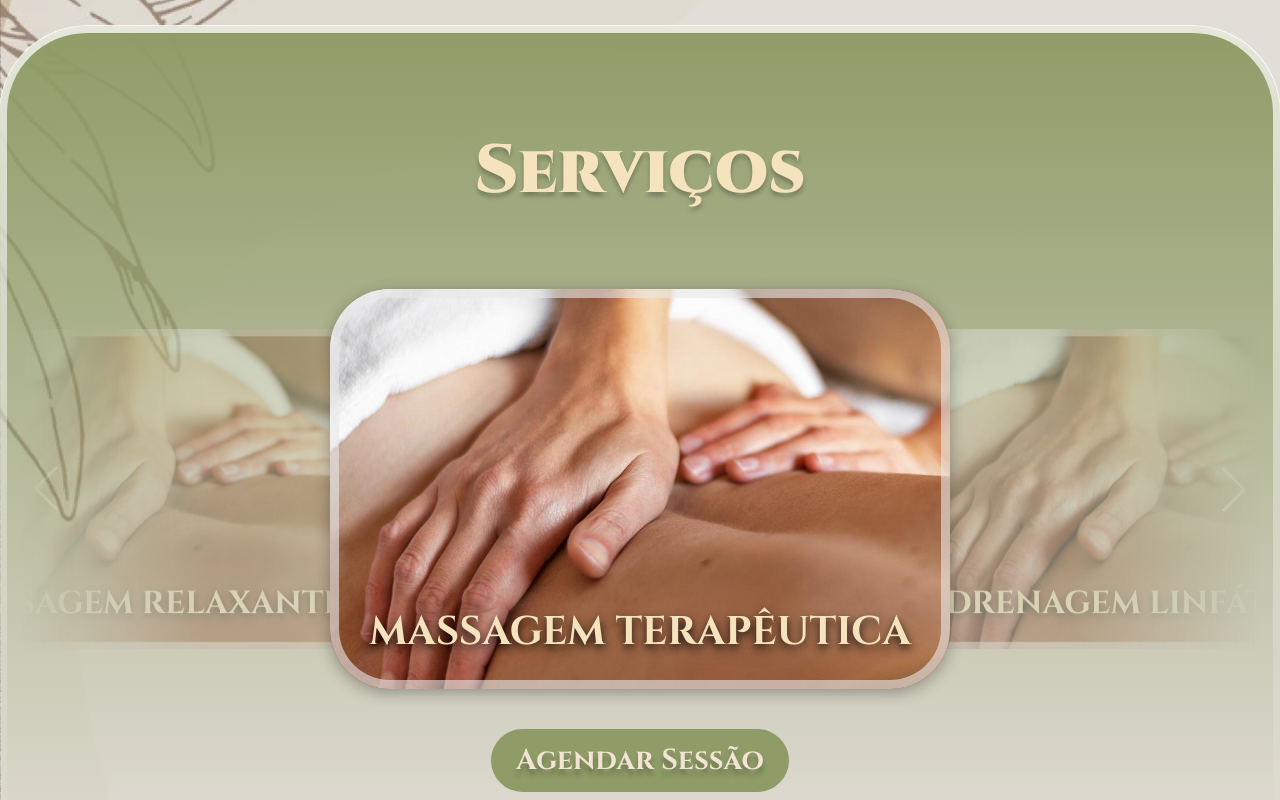
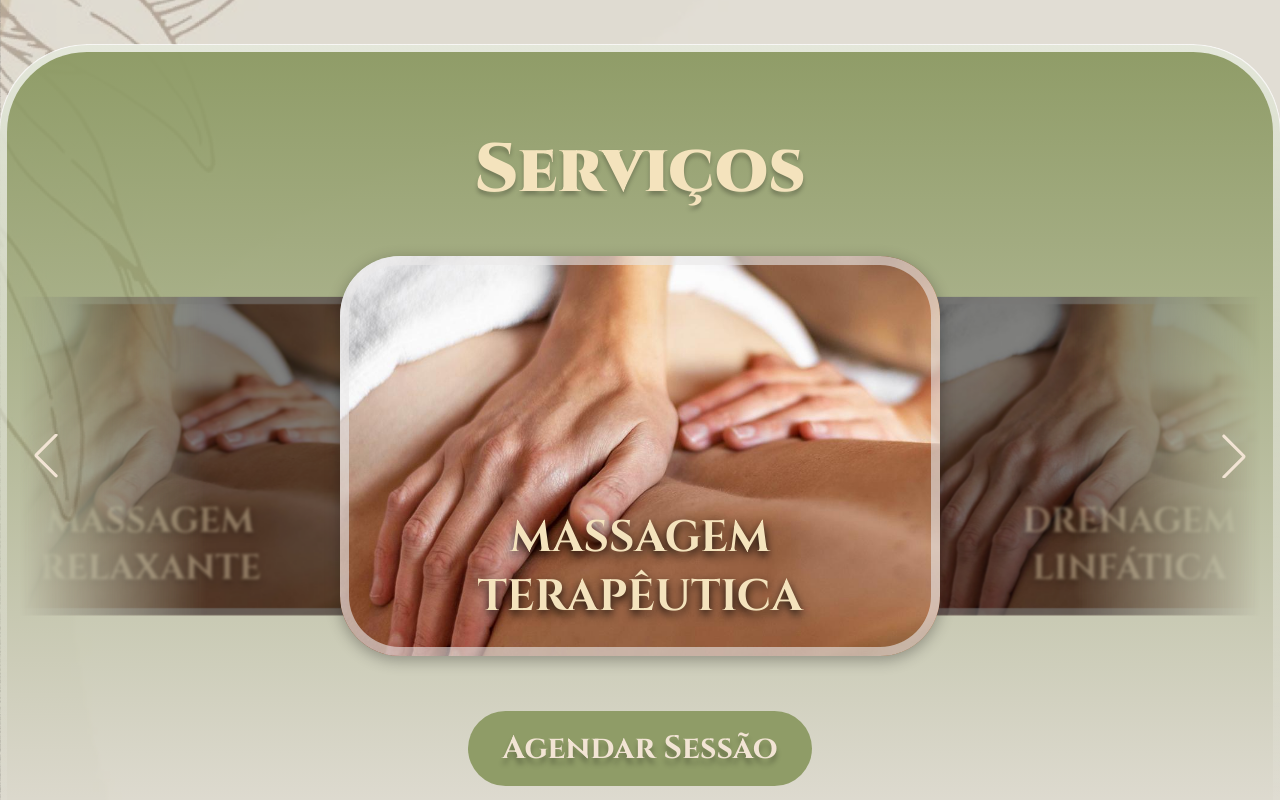
Before and after one commit to SAPI-Unesp/Projeto-Site-CasaMassagem, a React (Vite) app: page / in a window 1280 px wide. Shown: the part 2800-3600 px from the top of the page. Built offline with nearby package versions, Linux system fonts and the light colour scheme.

Commit message:
alterações no carrossel e botoes

```diff
--- a/src/components/Button/Button.styles.ts
+++ b/src/components/Button/Button.styles.ts
@@ -1,37 +1,51 @@
 import styled from "styled-components"
 
-export const StyledButton = styled.button`
+type ButtonSize = "sm" | "md" | "lg"
+
+const sizeStyles = {
+  sm: `
+    padding: 8px 16px;
+    font-size: 1.4rem;
+  `,
+  md: `
+    padding: 12px 25px;
+    font-size: 1.8rem;
+  `,
+  lg: `
+    padding: 14px 32px;
+    font-size: 2rem;
+  `,
+}
+
+export const StyledButton = styled.button<{ $size: ButtonSize; $fullWidth?: boolean }>`
   background-color: #8F9C67;
-  border: none;
+   border: 2px solid transparent;
   border-radius: 63px;
-  padding: 12px 25px;
 
-  color: ${({theme}) => theme.colors.branco1};
-  font-family: ${({theme}) => theme.fontsStyles.Cinzel};
-  font-size: 1.8rem;
+  color: ${({ theme }) => theme.colors.branco1};
+  font-family: ${({ theme }) => theme.fontsStyles.Cinzel};
   font-weight: bold;
   text-shadow: 0px 6px 5px rgba(0, 0, 0, 0.25);
 
+  width: ${({ $fullWidth }) => ($fullWidth ? "100%" : "auto")};
 
   cursor: pointer;
-  transition: all 0.2s ease-in-out;
-`;
+  transition: transform 0.25s cubic-bezier(0.34, 1.56, 0.64, 1);
 
-// import styled from "styled-components";
+  &:hover {
+    transform: scale(1.03);
+  }
 
-// export const Button = styled.button`
-//   background-color: #8F9C67;
-//   color: #fff;
-//   border: 4px solid rgba(0, 0, 0, 0.08); /* Stroke 8% inside */
-//   border-radius: 49px; /* Corner Radius 49 */
+  &:active {
+    border: 2px solid ${({ theme }) => theme.colors?.marrom1};
+    transform: scale(0.99);
+  }
 
-//   padding: 12px 25px;
-//   font-size: 1em;
-//   font-weight: bold;
-//   text-transform: uppercase;
-//   cursor: pointer;
+  &:focus-visible {
+    outline: none;
+    border: 2px solid ${({ theme }) => theme.colors?.marrom1};
+    transform: scale(1.03);
+  }
 
-//   box-shadow: 0 4px 8px rgba(0, 0, 0, 0.2);
-//   transition: all 0.2s ease-in-out;
-//   align-self: center;
-// `;
+  ${({ $size }) => sizeStyles[$size]}
+`
--- a/src/components/Button/Button.tsx
+++ b/src/components/Button/Button.tsx
@@ -1,10 +1,16 @@
-import { StyledButton } from "./Button.styles";
+import { StyledButton } from "./Button.styles"
 
 interface ButtonProps {
   children: React.ReactNode;
   onClick?: () => void;
+  size?: "sm" | "md" | "lg";
+  fullWidth?: boolean;
 }
 
-export function Button({ children, onClick }: ButtonProps) {
-  return <StyledButton onClick={onClick}>{children}</StyledButton>;
+export function Button({ children, onClick, size = "md", fullWidth = false }: ButtonProps) {
+  return (
+    <StyledButton onClick={onClick} $size={size} $fullWidth={fullWidth}>
+      {children}
+    </StyledButton>
+  )
 }
--- a/src/components/Carousel/Carousel.styles.ts
+++ b/src/components/Carousel/Carousel.styles.ts
@@ -1,5 +1,10 @@
 import styled from "styled-components";
 import { Swiper } from "swiper/react";
+
+export const Wrapper = styled.div`
+  position: relative;
+  width: 100%;
+`;
 
 export const SwiperContainer = styled(Swiper)`
   width: 100%;
@@ -21,16 +26,35 @@ export const SwiperContainer = styled(Swiper)`
       );
 
   .swiper-slide {
-    width: 50% !important;
+    /* width: 50% !important; */
+    width: 600px; //props aqui
     height: 400px;
-    opacity: 0.4;
+    border-radius: 60px;
+    opacity: 0.95;
     transition: all 0.5s ease-in-out;
     transform: scale(0.8);
     display: flex;
     align-items: center;
     justify-content: center;
     position: relative;
+    white-space: pre-line;
   }
+
+//mais fidedigno ao figma
+  .swiper-slide::after {
+  content: "";
+    position: absolute;
+    inset: 0;
+    background: rgba(0, 0, 0, 0.5);
+    transition: all 0.5s ease;
+    border-radius: inherit;
+    z-index: 5;
+  }
+
+  .swiper-slide-active::after {
+    background: rgba(0, 0, 0, 0);
+  }
+// -----
 
   .swiper-slide-active {
     opacity: 1;
@@ -46,9 +70,15 @@ export const SwiperContainer = styled(Swiper)`
     overflow: hidden;
   }
 
-  .swiper-button-next, .swiper-button-prev {
-    color: ${({ theme }) => theme.colors.branco1};
-    z-index: 100;
+  .swiper-slide h3 {
+    opacity: 0.4;
+    transition: all 0.5s ease;
+    filter: blur(2px);
+  }
+
+  .swiper-slide-active h3 {
+    opacity: 1;
+    filter: none;
   }
 `;
 
@@ -62,8 +92,32 @@ export const SlideCaption = styled.h3`
   color: ${({ theme }) => theme.colors.branco2};
   font-family: ${({ theme }) => theme.fontsStyles.Cinzel};
   font-weight: ${({ theme }) => theme.fontWeights.bold};
-  font-size: 2.5rem;
+  font-size: 2.75rem;
   text-transform: uppercase;
   text-shadow: 0px 4px 10px rgba(0, 0, 0, 0.9);
   pointer-events: none;
 `;
+
+export const NavContainer = styled.div`
+  position: absolute;
+  inset: 0;
+  z-index: 1000;
+
+  pointer-events: none;
+
+  .swiper-button-next,
+  .swiper-button-prev {
+    font-size: 30px;
+    pointer-events: all;
+    color: ${({ theme }) => theme.colors.branco1};
+    font-weight: bold;
+
+    transition: transform 0.25s cubic-bezier(0.34, 1.56, 0.64, 1);
+  }
+
+  .swiper-button-next:hover,
+  .swiper-button-prev:hover {
+    transform: scale(1.12);
+    filter: brightness(1.2);
+  }
+`;
--- a/src/components/Carousel/Carousel.tsx
+++ b/src/components/Carousel/Carousel.tsx
@@ -17,15 +17,22 @@ interface CarouselProps {
 }
 
 export function Carousel({ items, borderRadius = "40px" }: CarouselProps) {
+
   return (
+    <S.Wrapper>
       <S.SwiperContainer
         modules={[EffectCoverflow, Navigation]}
+        navigation={{
+          nextEl: ".custom-next",
+          prevEl: ".custom-prev",
+        }}
         effect="coverflow"
         grabCursor={true}
         centeredSlides={true}
         slidesPerView={'auto'}
         loop={true}
         loopAdditionalSlides={3}
+        spaceBetween={15}
         coverflowEffect={{
           rotate: 0,
           stretch: 0,
@@ -33,7 +40,6 @@ export function Carousel({ items, borderRadius = "40px" }: CarouselProps) {
           modifier: 1,
           slideShadows: false,
         }}
-      navigation={true}
       >
         {items.map((item, index) => (
           <SwiperSlide key={index}>
@@ -43,9 +49,20 @@ export function Carousel({ items, borderRadius = "40px" }: CarouselProps) {
               borderRadius={borderRadius}
               height="100%"
             />
-          {item.title && <S.SlideCaption>{item.title}</S.SlideCaption>}
+            {item.title && (
+              <S.SlideCaption>
+                {item.title.split(" ").slice(0, 2).join(" ")}
+                <br />
+                {item.title.split(" ").slice(2).join(" ")}
+              </S.SlideCaption>
+            )}
           </SwiperSlide>
         ))}
       </S.SwiperContainer>
+      <S.NavContainer>
+        <div className="swiper-button-prev custom-prev" />
+        <div className="swiper-button-next custom-next" />
+      </S.NavContainer>
+    </S.Wrapper>
   );
 }
--- a/src/pages/Home/Home.styles.ts
+++ b/src/pages/Home/Home.styles.ts
@@ -1,5 +1,4 @@
 import styled from 'styled-components';
-
 
 export const HomeContainer = styled.main`
   display: flex;
@@ -7,5 +6,5 @@ export const HomeContainer = styled.main`
   align-items: center;
   width: 100%;
   min-height: 100vh;
-  background-color: rgba(225, 221, 212, 0.2);
+  background-color: rgba(225, 221, 212, 0.5);
 `;
--- a/src/pages/Home/Sections/Project/Project.tsx
+++ b/src/pages/Home/Sections/Project/Project.tsx
@@ -39,7 +39,7 @@ export function ProjectSection() {
           </p>
         </TextWrapper>
 
-        <Button onClick={handleClick}>Saiba mais</Button>
+        <Button size='md' onClick={handleClick}>Saiba mais</Button>
       </ContentContainer>
 
 
--- a/src/pages/Home/Sections/Services/Services.styles.ts
+++ b/src/pages/Home/Sections/Services/Services.styles.ts
@@ -2,12 +2,13 @@ import styled from "styled-components";
 
 export const SectionContainer = styled.section`
 width: 100%;
-padding: 100px 20px;
+padding: 80px 20px;
 display: flex;
 flex-direction: column;
 align-items: center;
 box-sizing: border-box;
 position: relative;
+margin-top: 15px;
 
 background: linear-gradient(
     360deg,
@@ -44,13 +45,16 @@ background: linear-gradient(
 
   border-radius: 88px 88px 0 0;
 
+  & > button{
+    margin-top: 15px;
+  }
 `;
 
 export const SectionTitle = styled.h2`
   font-size: ${({ theme }) => theme.fontSizes.Title1};
   font-family: ${({ theme }) => theme.fontsStyles.Cinzel};
   color: ${({ theme }) => theme.colors.branco2};
-  margin-bottom: ${({ theme }) => theme.spacing.xl};
+  /* margin-bottom: ${({ theme }) => theme.spacing.s}; */
   font-weight: ${({ theme }) => theme.fontWeights.black};
   text-shadow: 0px 4px 4px rgba(0, 0, 0, 0.25);
 `;
--- a/src/pages/Home/Sections/Services/Services.tsx
+++ b/src/pages/Home/Sections/Services/Services.tsx
@@ -2,19 +2,33 @@ import { SectionContainer, SectionTitle } from "./Services.styles";
 import { Button } from "../../../../components/Button/Button";
 import { Carousel } from "../../../../components/Carousel/Carousel";
 import TesteImg from "../../../../assets/template.jpg"
+import { useNavigate } from "react-router-dom";
+
 
 export function ServicesSection(){
 
+    const navigate = useNavigate();
+
+    function handleClick() {
+        navigate("/servicos");
+        window.scrollTo(0, 0);
+    }
+
     const meusServicos = [
-        { src: TesteImg, title: "Massagem Terapêutica" },
-        { src: TesteImg, title: "Drenagem Linfática" },
-        { src: TesteImg, title: "Massagem Relaxante" },
-        { src: TesteImg, title: "Massagem Terapêutica" },
-        { src: TesteImg, title: "Drenagem Linfática" },
-        { src: TesteImg, title: "Massagem Relaxante" },
-        { src: TesteImg, title: "Massagem Terapêutica" },
-        { src: TesteImg, title: "Drenagem Linfática" },
-        { src: TesteImg, title: "Massagem Relaxante" },
+        { src: TesteImg, title: "Massagem\nTerapêutica" },
+        { src: TesteImg, title: "Drenagem\nLinfática" },
+        { src: TesteImg, title: "Massagem\nRelaxante" },
+        { src: TesteImg, title: "Massagem\nTerapêutica" },
+        { src: TesteImg, title: "Drenagem\nLinfática" },
+        { src: TesteImg, title: "Massagem\nRelaxante" },
+        { src: TesteImg, title: "Massagem\nTerapêutica" },
+        { src: TesteImg, title: "Drenagem\nLinfática" },
+        { src: TesteImg, title: "Massagem\nRelaxante" },
+        { src: TesteImg, title: "Drenagem\nLinfática" },
+        { src: TesteImg, title: "Massagem\nRelaxante" },
+        { src: TesteImg, title: "Massagem\nTerapêutica" },
+        { src: TesteImg, title: "Drenagem\nLinfática" },
+        { src: TesteImg, title: "Massagem\nRelaxante" },
     ];
 
 
@@ -23,7 +37,7 @@ export function ServicesSection(){
         <SectionContainer>
             <SectionTitle>Serviços</SectionTitle>
             <Carousel items={meusServicos} borderRadius="60px" />
-            <Button>Agendar Sessão</Button>
+            <Button size="lg" onClick={handleClick}>Agendar Sessão</Button>
         </SectionContainer>
     );
 }
--- a/src/pages/Social/Hero/Hero.styles.ts
+++ b/src/pages/Social/Hero/Hero.styles.ts
@@ -18,7 +18,7 @@ export const StyledHeroBackground = styled(HeroBackgroundSVG).attrs(() => ({
   position: relative;
   width: 100%;
   z-index: 0;
-  opacity: 0.77;
+  /* opacity: 0.77; */
 `;
 
 export const LogoContainer = styled.div`
```
Lines whose indentation alone changed are shown as unchanged.
